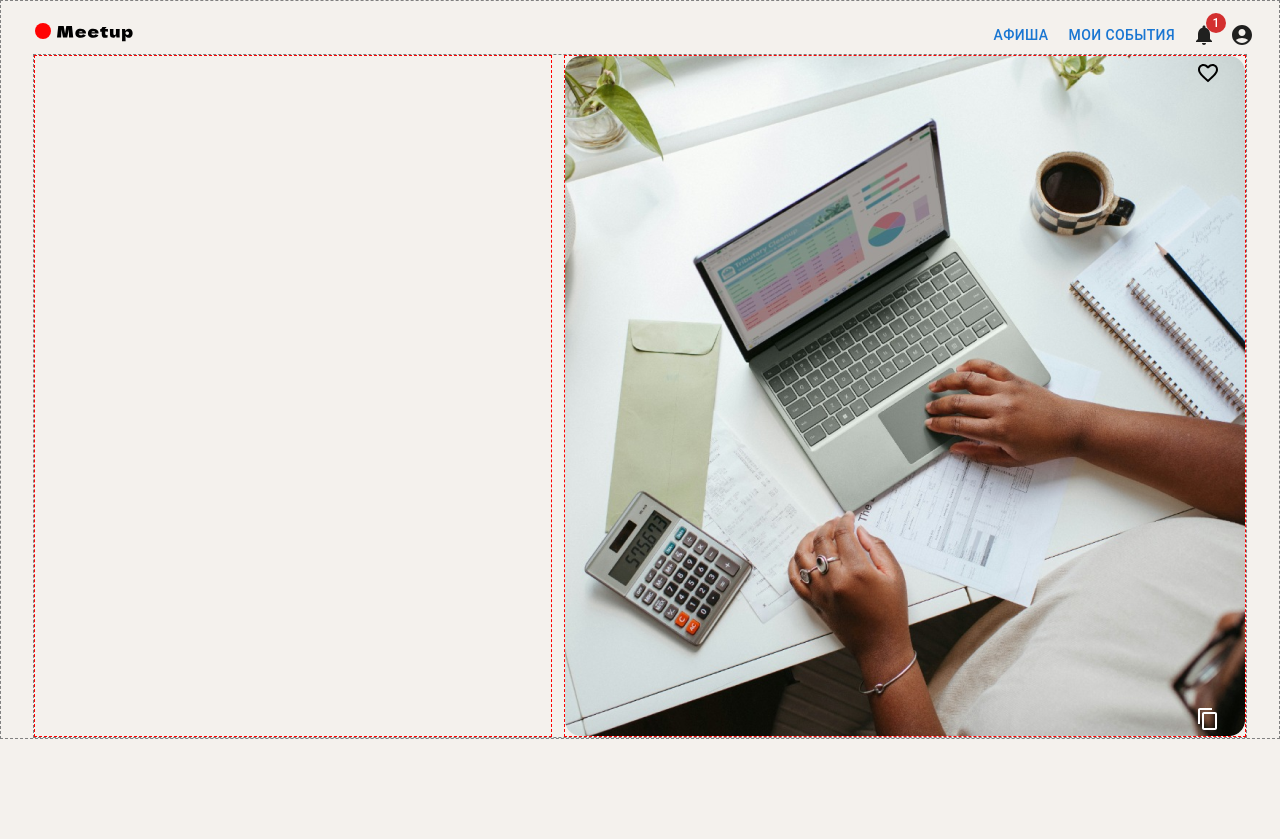
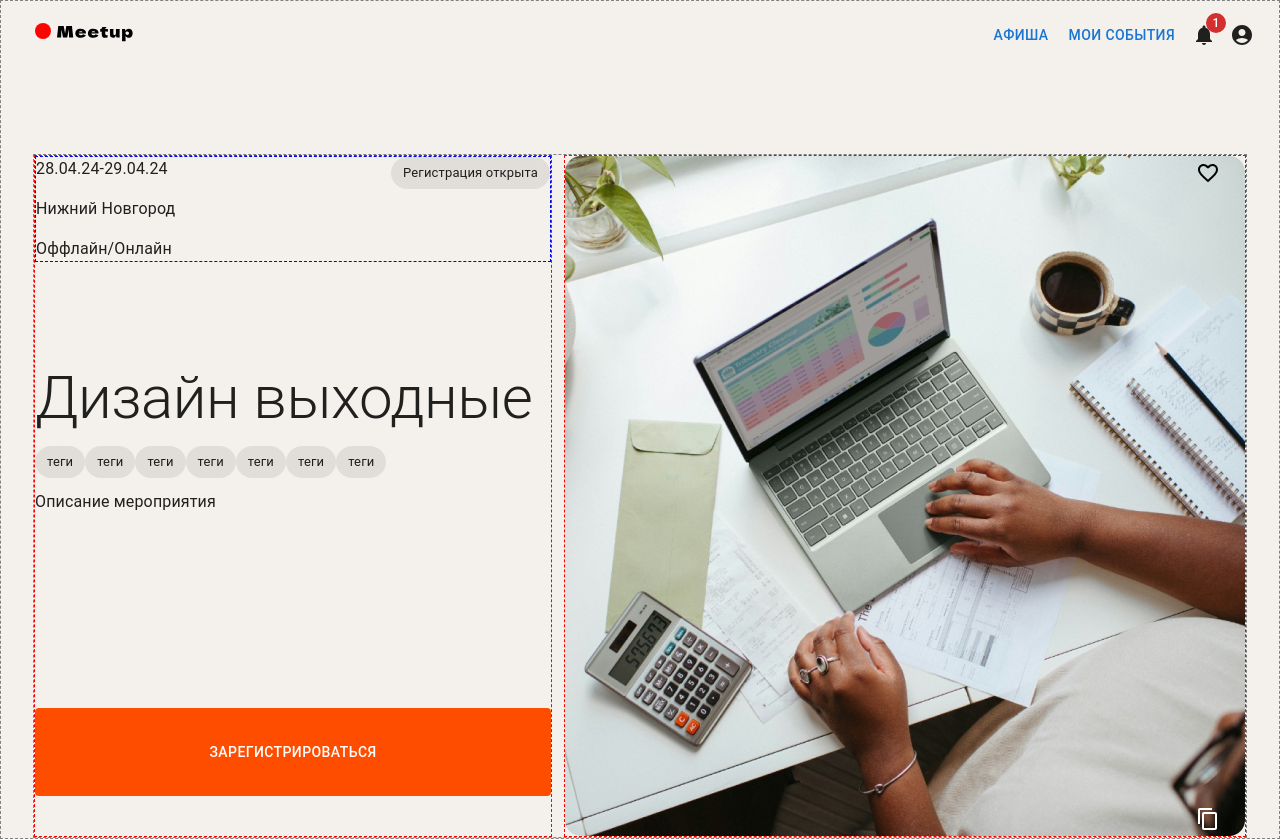
Before and after one commit to yandex-funtech-it-events/frontend, a React (Vite) app: page /single-event in a window 1280 px wide. Before the commit the page ends 800 px from the top, so only its background shows below. Built offline with nearby package versions, Linux system fonts and the light colour scheme.

Commit message:
feat: info component without typography

```diff
--- /dev/null
+++ b/src/pages/single-event/components/info/components/info-about.tsx
@@ -0,0 +1,34 @@
+import React from 'react';
+
+import { Box, Typography, Chip, Button } from '@mui/material';
+
+const InfoAbout: React.FC = () => {
+  const mocChipsArray = ['теги', 'теги', 'теги', 'теги', 'теги', 'теги', 'теги'];
+
+  return (
+    <Box>
+      <Typography variant="h2">Дизайн выходные</Typography>
+      <Box display="flex" mt={3} mb={3}>
+        {mocChipsArray.map((chip, i) => (
+          <Chip label={chip} key={i} />
+        ))}
+      </Box>
+      <Typography sx={{ height: '168px', marginBottom: '50px' }}>Описание мероприятия</Typography>
+
+      <Button
+        variant="contained"
+        style={{
+          display: 'flex',
+          alignItems: 'center',
+          padding: '32px',
+          width: '100%',
+          background: '#FF4D00',
+        }}
+      >
+        Зарегистрироваться
+      </Button>
+    </Box>
+  );
+};
+
+export default InfoAbout;
--- /dev/null
+++ b/src/pages/single-event/components/info/components/info-card.tsx
@@ -0,0 +1,23 @@
+import React from 'react';
+import { Box, IconButton } from '@mui/material';
+import FavoriteBorderIcon from '@mui/icons-material/FavoriteBorder';
+import ContentCopyOutlinedIcon from '@mui/icons-material/ContentCopyOutlined';
+
+import pic from '../../../../../assets/images/single_event_info.png';
+
+const InfoCard: React.FC = () => {
+  return (
+    <Box sx={{ border: '1px dashed red', padding: 0, position: 'relative' }}>
+      <img src={pic as unknown as string} alt="Usual image" style={{ display: 'block' }} />
+
+      <IconButton sx={{ position: 'absolute', right: 20, top: 0 }}>
+        <FavoriteBorderIcon sx={{ color: 'black' }} />
+      </IconButton>
+      <IconButton sx={{ position: 'absolute', right: 20, bottom: 0 }}>
+        <ContentCopyOutlinedIcon sx={{ color: 'white' }} />
+      </IconButton>
+    </Box>
+  );
+};
+
+export default InfoCard;
--- /dev/null
+++ b/src/pages/single-event/components/info/components/info-top.tsx
@@ -0,0 +1,24 @@
+import React from 'react';
+import { Box, Typography, Chip } from '@mui/material';
+
+const InfoTop: React.FC = () => {
+  const mocInfoArray = ['28.04.24-29.04.24', 'Нижний Новгород', 'Оффлайн/Онлайн'];
+
+  return (
+    <Box
+      sx={{ border: '1px dashed blue' }}
+      display="flex"
+      justifyContent="space-between"
+      mb="100px"
+    >
+      <Box display="flex" flexDirection="column" gap={4}>
+        {mocInfoArray.map((text, i) => (
+          <Typography key={i}>{text}</Typography>
+        ))}
+      </Box>
+      <Chip label="Регистрация открыта" />
+    </Box>
+  );
+};
+
+export default InfoTop;
--- a/src/pages/single-event/components/info/index.tsx
+++ b/src/pages/single-event/components/info/index.tsx
@@ -1,29 +1,23 @@
 import React from 'react';
-import { Box, Container, IconButton } from '@mui/material';
-
-import FavoriteBorderIcon from '@mui/icons-material/FavoriteBorder';
-import ContentCopyOutlinedIcon from '@mui/icons-material/ContentCopyOutlined';
-
-import pic from '../../../../assets/images/single_event_info.png';
+import { Box } from '@mui/material';
+import InfoTop from './components/info-top';
+import InfoAbout from './components/info-about';
+import InfoCard from './components/info-card';
 
 const Info: React.FC = () => {
   return (
-    <Box component="section" display="flex" gap={3} sx={{ border: '1px dashed grey' }}>
-      <Container sx={{ border: '1px dashed red' }}></Container>
+    <Box
+      component="section"
+      display="flex"
+      gap={3}
+      sx={{ border: '1px dashed grey', marginTop: '100px' }}
+    >
+      <Box sx={{ border: '1px dashed red', width: '50%' }} display="flex" flexDirection="column">
+        <InfoTop />
+        <InfoAbout />
+      </Box>
 
-      <Container
-        style={{ padding: 0 }}
-        sx={{ border: '1px dashed red', padding: 0, position: 'relative' }}
-      >
-        <img src={pic as unknown as string} alt="Usual image" style={{ display: 'block' }} />
-
-        <IconButton sx={{ position: 'absolute', right: 20, top: 0 }}>
-          <FavoriteBorderIcon sx={{ color: 'black' }} />
-        </IconButton>
-        <IconButton sx={{ position: 'absolute', right: 20, bottom: 0 }}>
-          <ContentCopyOutlinedIcon sx={{ color: 'white' }} />
-        </IconButton>
-      </Container>
+      <InfoCard />
     </Box>
   );
 };
```
